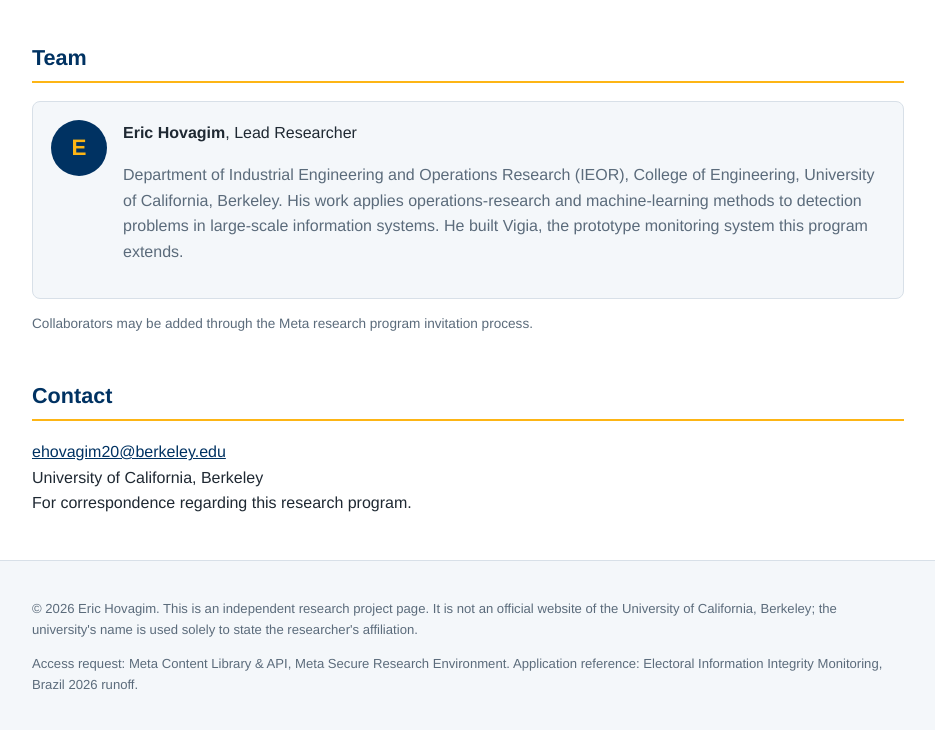
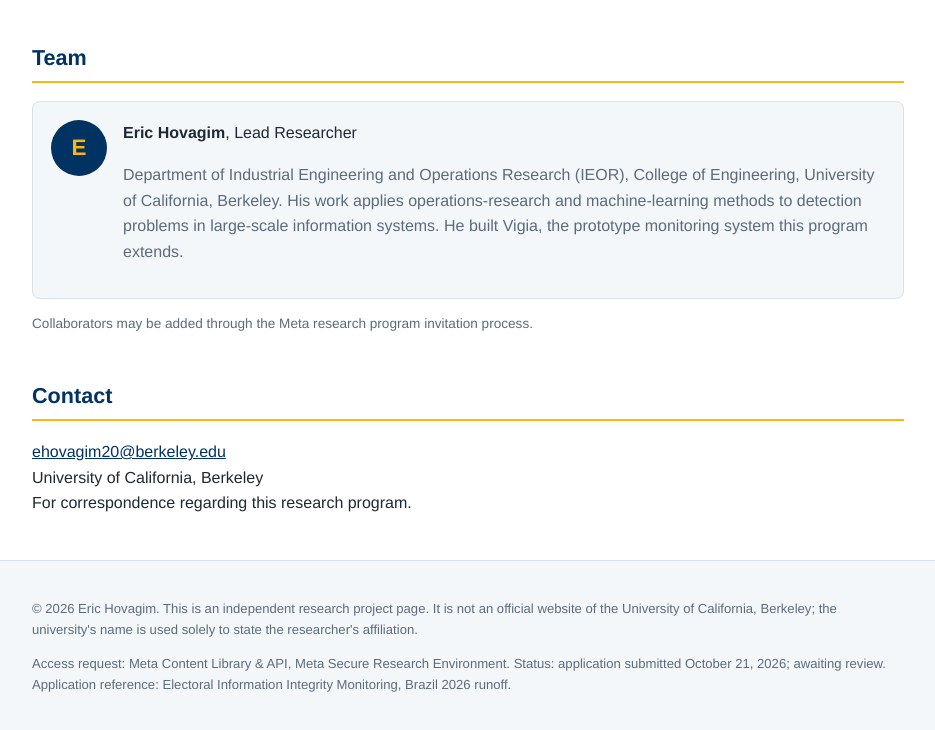
Before and after one commit to ehovagim/electoral-integrity-monitoring, a website built with Vite: page index.html in a window 1280 px wide. Shown: the part 2393-3123 px from the top of the page, without its empty margins (172-1107 px from the left). Built offline with nearby package versions, Linux system fonts and the light colour scheme.

Commit message:
Note application status in footer

```diff
--- a/index.html
+++ b/index.html
@@ -190,6 +190,7 @@
         </p>
         <p>
           Access request: Meta Content Library &amp; API, Meta Secure Research Environment.
+          Status: application submitted October 21, 2026; awaiting review.
           Application reference: Electoral Information Integrity Monitoring, Brazil 2026 runoff.
         </p>
       </div>
```
